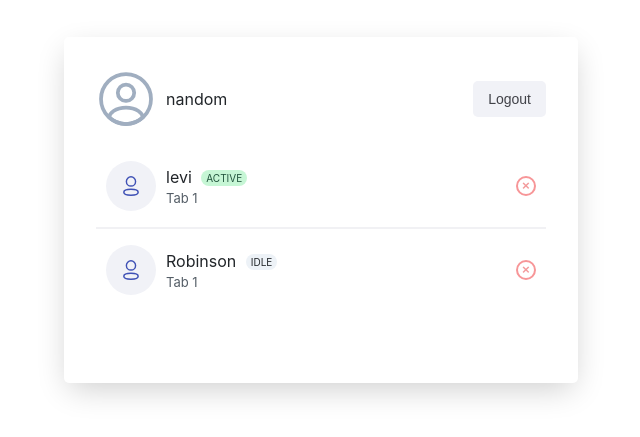
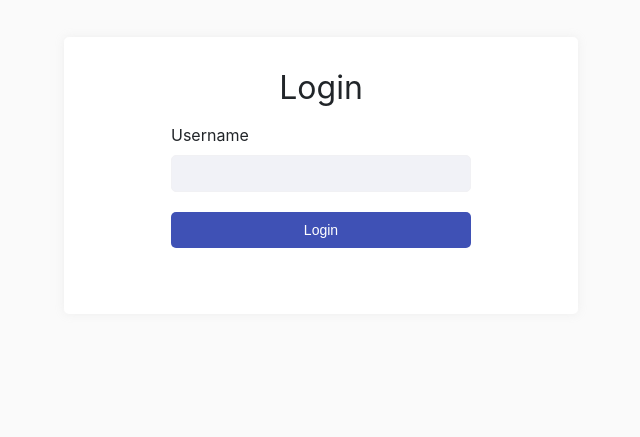
Before and after one commit to domkoder/bitmama-task, a React (Create React App) app: page / in a window 1280 px wide. Shown: the part 123-560 px from the top of the page, without its empty margins (319-959 px from the left). Built offline with nearby package versions, Linux system fonts and the light colour scheme.

Commit message:
added sessionStorage for user login

```diff
--- a/src/App.css
+++ b/src/App.css
@@ -30,9 +30,10 @@
 	border-radius: 3px;
 	padding: 2rem;
 	padding-bottom: 3.5em;
-	box-shadow: rgb(0 0 0 / 20%) 0px 10px 30px -5px;
+	box-shadow: 0px 0px 10px rgba(190, 190, 190, 0.18);
 	margin: 20vh auto;
 	border-radius: 5px;
+	background-color: #ffffff;
 }
 
 .card__title {
@@ -142,7 +143,7 @@
 	display: flex;
 	justify-content: space-between;
 	align-items: center;
-	border-bottom: 2px solid rgb(241, 241, 244);
+	border-bottom: 1px solid rgb(228, 229, 233);
 	padding: 16px 10px;
 }
 
--- a/src/App.jsx
+++ b/src/App.jsx
@@ -4,7 +4,21 @@ import { ReactComponent as ProfileIcon } from './icons/profile-circle.svg'
 import { ReactComponent as UserIcon } from './icons/profile.svg'
 
 function App() {
-	const [user, setUser] = React.useState('nandom')
+	const [user, setUser] = React.useState(
+		sessionStorage.getItem('username') || null
+	)
+
+	const handleLogout = () => {
+		sessionStorage.setItem('username', null)
+		setUser(null)
+	}
+
+	const handleLogin = (event) => {
+		event.preventDefault()
+		const username = event.target.username.value
+		sessionStorage.setItem('username', username)
+		setUser(username)
+	}
 
 	return (
 		<div>
@@ -15,7 +29,9 @@ function App() {
 							<ProfileIcon className="profile__icon" />
 							<p>{user}</p>
 						</div>
-						<button className="button button-secondary">Logout</button>
+						<button className="button button-secondary" onClick={handleLogout}>
+							Logout
+						</button>
 					</header>
 
 					<ul className="list">
@@ -53,12 +69,17 @@ function App() {
 			) : (
 				<div className="card">
 					<h3 className="card__title">Login</h3>
-					<form className="form">
+					<form className="form" onSubmit={handleLogin}>
 						<div className="form__control">
-							<label className="form__label" for="username">
+							<label className="form__label" htmlFor="username">
 								Username
 							</label>
-							<input className="form__input" id="username" autoComplete="off" />
+							<input
+								className="form__input"
+								id="username"
+								autoComplete="off"
+								required
+							/>
 						</div>
 
 						<div className="form__control">
--- a/src/index.css
+++ b/src/index.css
@@ -6,6 +6,7 @@ body {
 	-webkit-font-smoothing: antialiased;
 	-moz-osx-font-smoothing: grayscale;
 	color: #212529;
+	background-color: #fafafa;
 }
 
 code {
```
